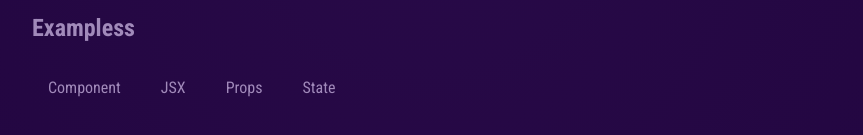
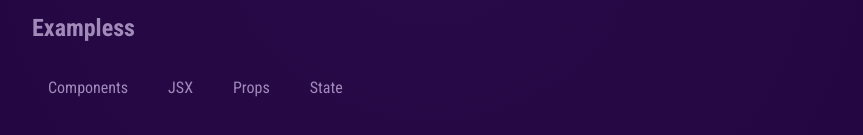
Before and after one commit to wanyu0413/React-2.0, a React (Vite) app in the folder react-essentials-start/: page / in a window 1280 px wide. Shown: the part 737-872 px from the top of the page, without its empty margins (208-1071 px from the left). Built offline with nearby package versions, Linux system fonts and the light colour scheme.

Commit message:
event-dependent function(custom arguments to event functions)

```diff
--- a/react-essentials-start/src/App.jsx
+++ b/react-essentials-start/src/App.jsx
@@ -4,8 +4,9 @@ import CoreConcept from './components/CoreConcept.jsx';
 import TabButton from './components/TabButton.jsx';
 
 function App() {
-  function handleClick() {
-    console.log('Heyyyy')
+  function handleSelect(selectButton) {
+    // selectedButton => 'Components', 'jsx', 'props', 'state'
+    console.log(selectButton)
   }
 
   return (
@@ -28,10 +29,10 @@ function App() {
         <section id='examples'>
           <h2>Exampless</h2>
           <menu>
-            <TabButton onSelect={handleClick}>Component</TabButton>
-            <TabButton onSelect={handleClick}>JSX</TabButton>
-            <TabButton onSelect={handleClick}>Props</TabButton>
-            <TabButton onSelect={handleClick}>State</TabButton>
+            <TabButton onSelect={() => handleSelect('components')}>Components</TabButton>
+            <TabButton onSelect={() => handleSelect('jsx')}>JSX</TabButton>
+            <TabButton onSelect={() => handleSelect('props')}>Props</TabButton>
+            <TabButton onSelect={() => handleSelect('state')}>State</TabButton>
           </menu>
 
         </section>
```
